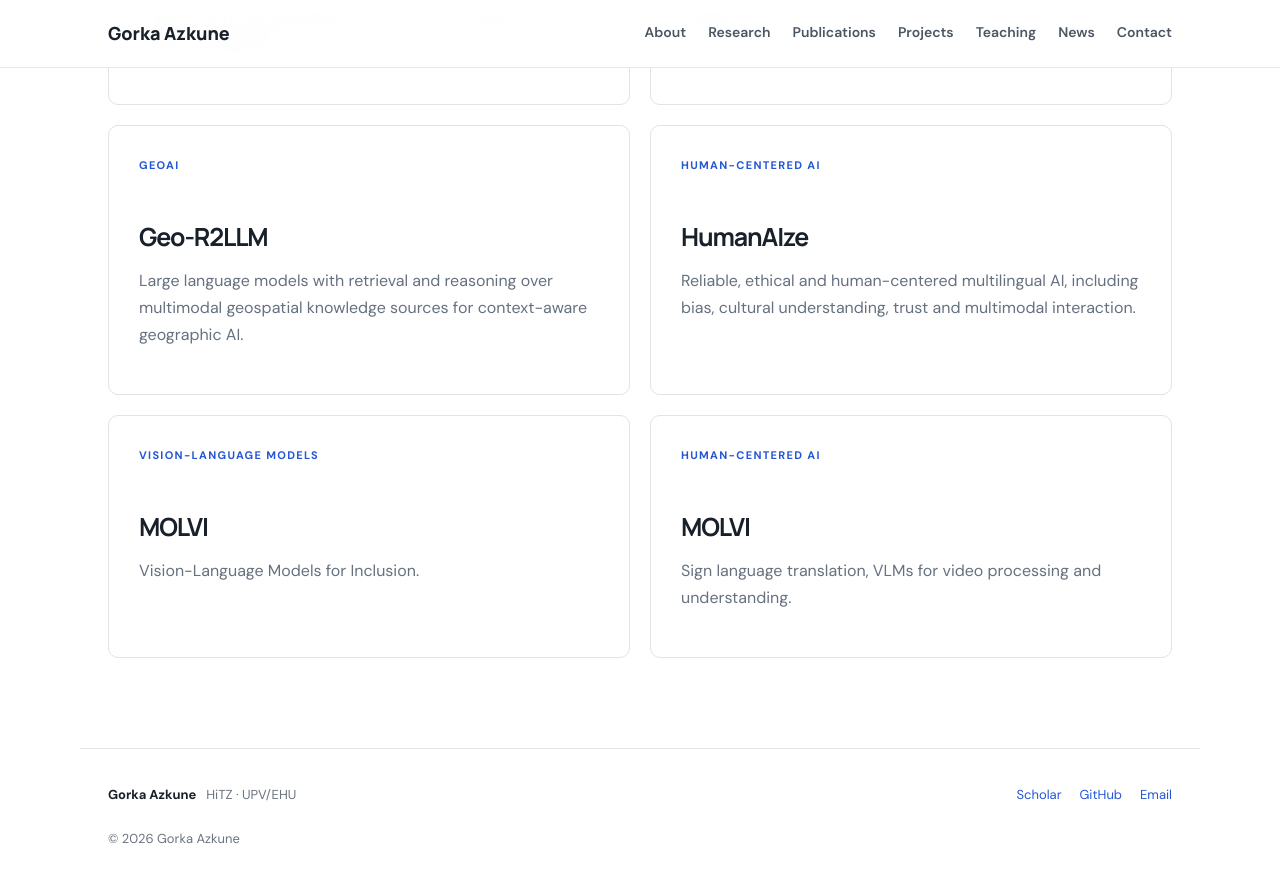
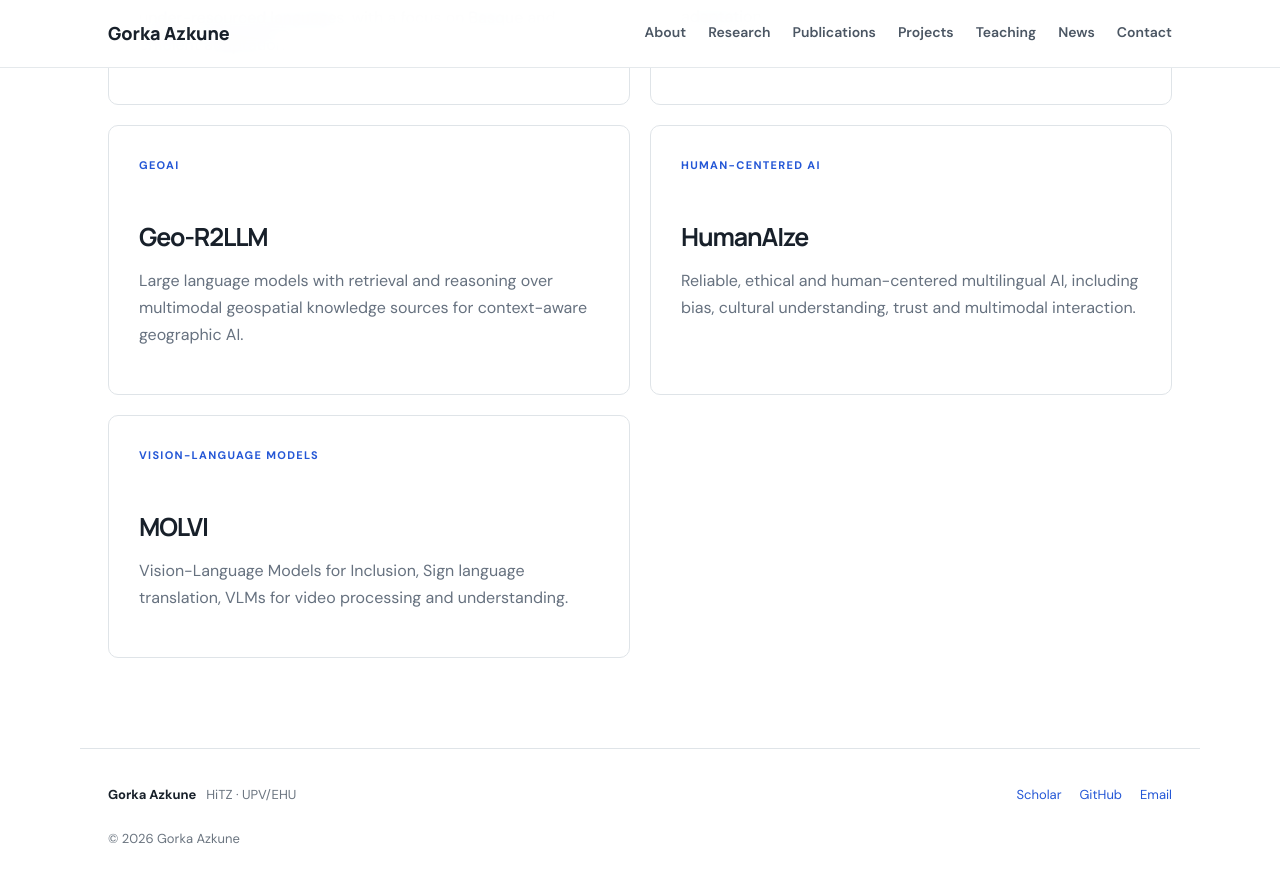
Before and after one commit to gazkune/gazkune.github.io, a Jekyll site: the page built from projects.md, in a window 1280 px wide and 900 px high, scrolled down 788 px. Shown: the top 883 px of the window. Built offline with Jekyll 4.4.1, drawn with Linux system fonts in a browser that asks for light colours.

Commit message:
projects updated

```diff
--- a/projects.md
+++ b/projects.md
@@ -9,6 +9,7 @@ permalink: /projects/
 <div class="project-grid">
 <article class="project-card"><p class="project-tag">Multilingual AI</p><h2>Multimodal LLMs for Low-Resource Languages</h2><p>Scalable approaches to multimodal language models for under-resourced languages, with a focus on Basque and efficient adaptation.</p></article>
 <article class="project-card"><p class="project-tag">XR · LLMs</p><h2>LUMINOUS</h2><p>Next-generation language-augmented XR systems where language models enable natural interaction, guidance and adaptation.</p></article>
-<article class="project-card"><p class="project-tag">GeoAI</p><h2>Geo-R2LLM</h2><p>Large language models with retrieval and reasoning over multimodal geospatial knowledge sources for context-aware geographic AI.</p></article><article class="project-card"><p class="project-tag">Human-centered AI</p><h2>HumanAIze</h2><p>Reliable, ethical and human-centered multilingual AI, including bias, cultural understanding, trust and multimodal interaction.</p></article>
-<article class="project-card"><p class="project-tag">Vision-Language Models</p><h2>MOLVI</h2><p>Vision-Language Models for Inclusion.</p></article><article class="project-card"><p class="project-tag">Human-centered AI</p><h2>MOLVI</h2><p>Sign language translation, VLMs for video processing and understanding.</p></article>
+<article class="project-card"><p class="project-tag">GeoAI</p><h2>Geo-R2LLM</h2><p>Large language models with retrieval and reasoning over multimodal geospatial knowledge sources for context-aware geographic AI.</p></article>
+<article class="project-card"><p class="project-tag">Human-centered AI</p><h2>HumanAIze</h2><p>Reliable, ethical and human-centered multilingual AI, including bias, cultural understanding, trust and multimodal interaction.</p></article>
+<article class="project-card"><p class="project-tag">Vision-Language Models</p><h2>MOLVI</h2><p>Vision-Language Models for Inclusion, Sign language translation, VLMs for video processing and understanding.</p></article>
 </div>
```
